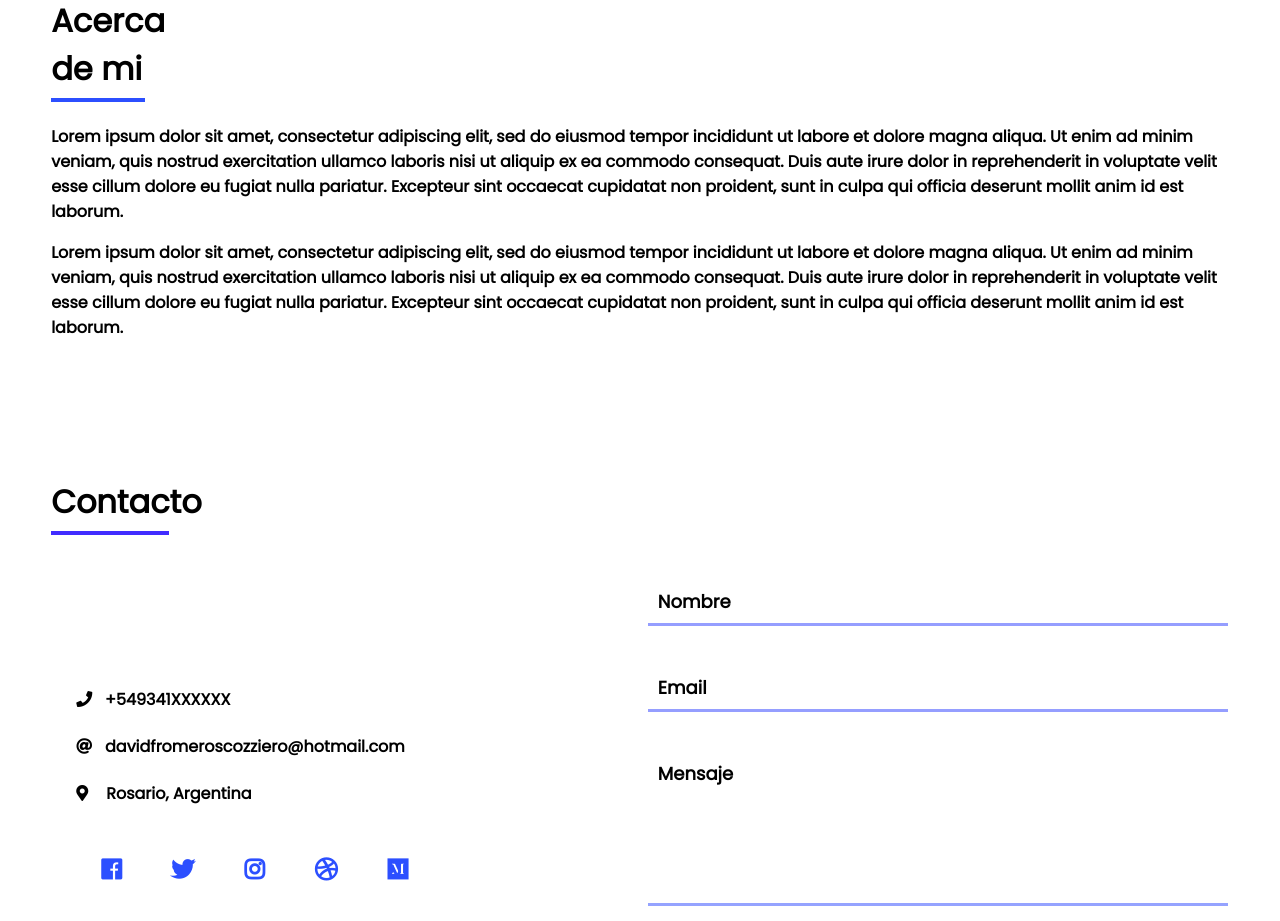
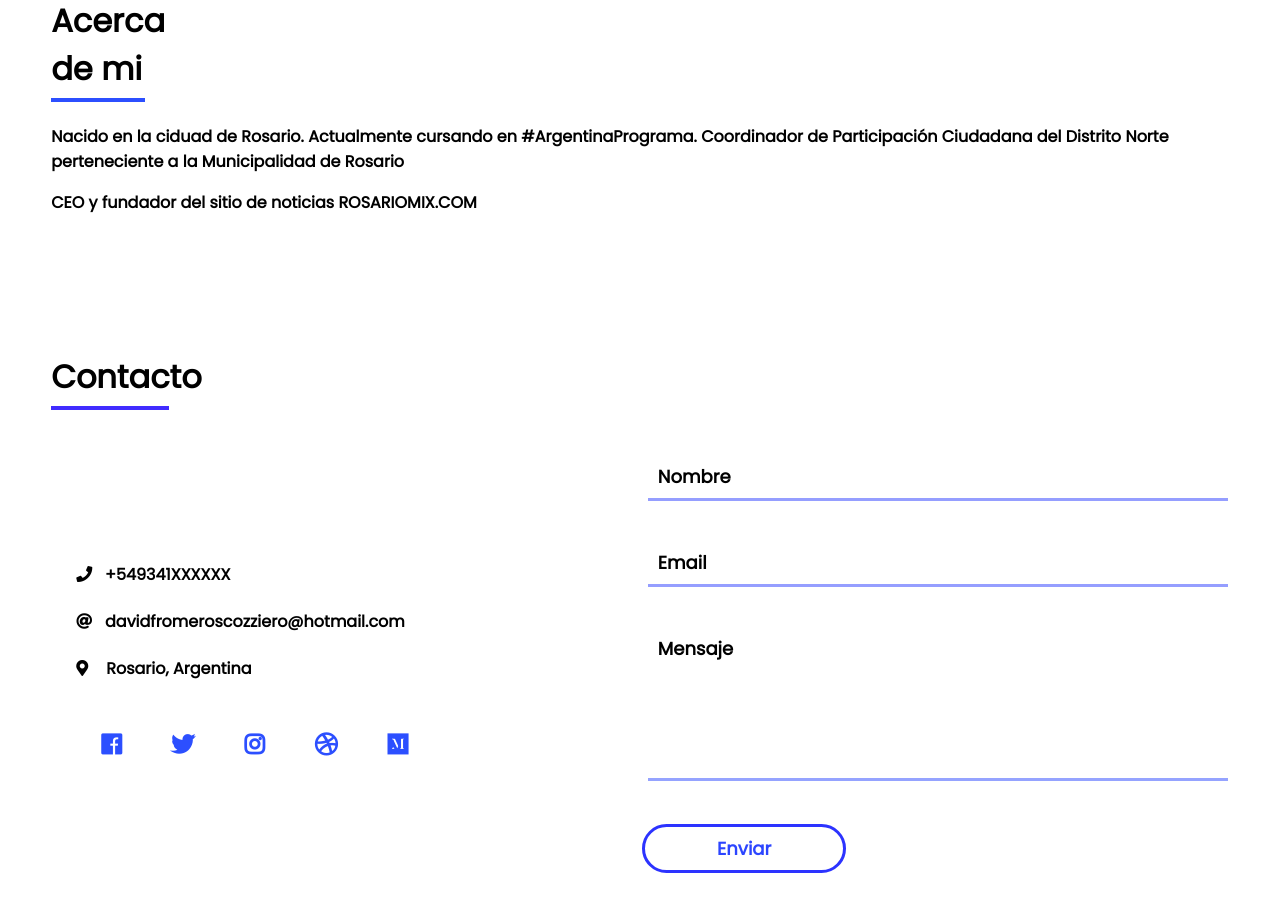
Before and after one commit to davidrscozziero/Devportfoliov3, an Angular app: page / in a window 1280 px wide. Shown: the part 2440-3361 px from the top of the page. Built offline with nearby package versions, Linux system fonts and the light colour scheme.

Commit message:
Update bio.component.html

```diff
--- a/src/app/componentes/bio/bio.component.html
+++ b/src/app/componentes/bio/bio.component.html
@@ -1,9 +1,9 @@
 <div id="bio">
     <h1>Acerca de mi</h1>
       <p>
-          Lorem ipsum dolor sit amet, consectetur adipiscing elit, sed do eiusmod tempor incididunt ut labore et dolore magna aliqua. Ut enim ad minim veniam, quis nostrud exercitation ullamco laboris nisi ut aliquip ex ea commodo consequat. Duis aute irure dolor in reprehenderit in voluptate velit esse cillum dolore eu fugiat nulla pariatur. Excepteur sint occaecat cupidatat non proident, sunt in culpa qui officia deserunt mollit anim id est laborum.
+          Nacido en la ciduad de Rosario. Actualmente cursando en #ArgentinaPrograma. Coordinador de Participación Ciudadana del Distrito Norte perteneciente a la Municipalidad de Rosario
       </p>
       <p>
-          Lorem ipsum dolor sit amet, consectetur adipiscing elit, sed do eiusmod tempor incididunt ut labore et dolore magna aliqua. Ut enim ad minim veniam, quis nostrud exercitation ullamco laboris nisi ut aliquip ex ea commodo consequat. Duis aute irure dolor in reprehenderit in voluptate velit esse cillum dolore eu fugiat nulla pariatur. Excepteur sint occaecat cupidatat non proident, sunt in culpa qui officia deserunt mollit anim id est laborum.
+          CEO y fundador del sitio de noticias ROSARIOMIX.COM
       </p>
     </div>
```
